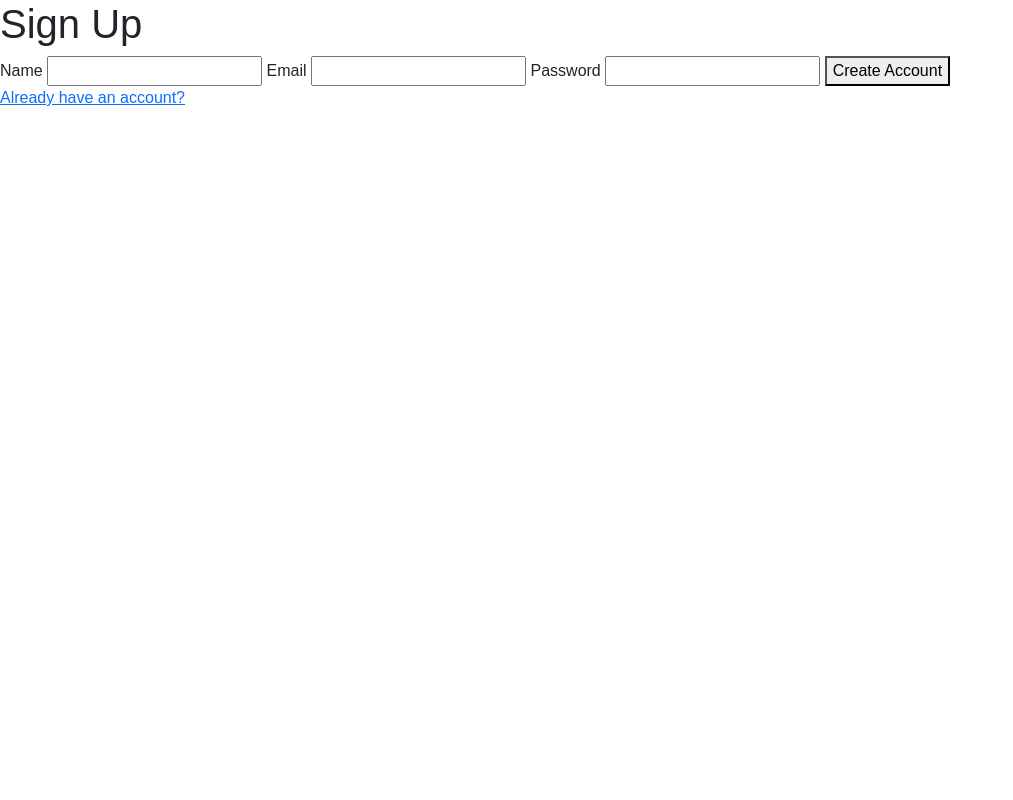
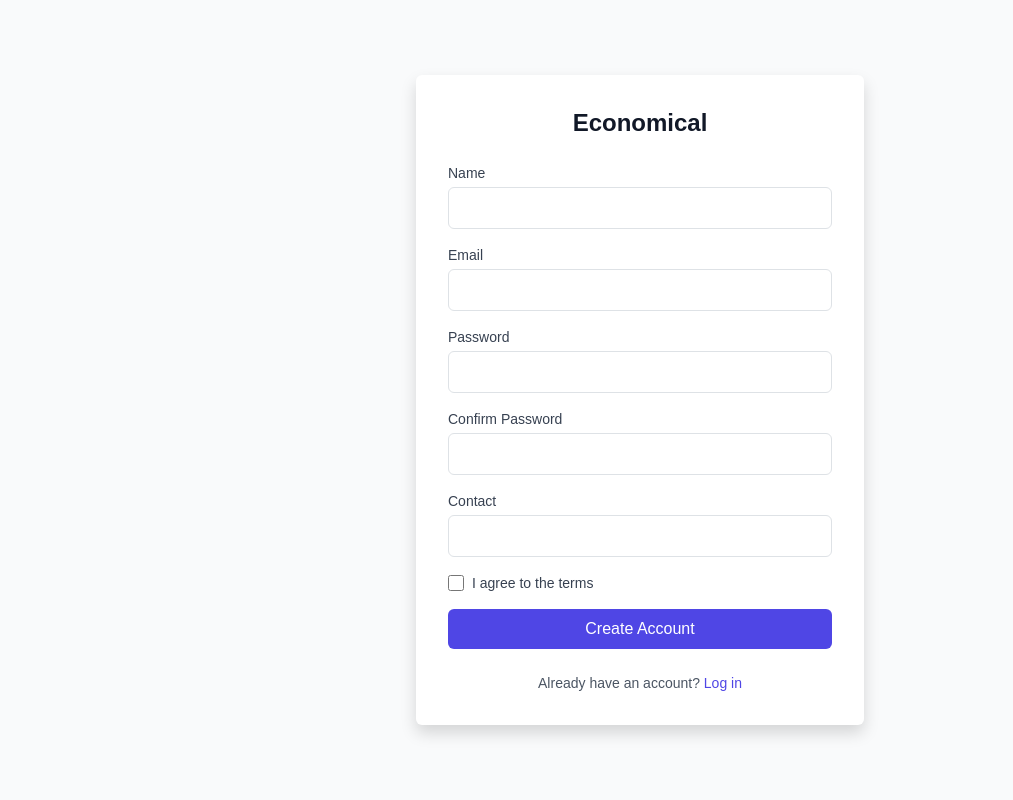
Before and after one commit to flyingtext/economical, a Flask app: page /auth/signup in a window 1280 px wide. Shown: the whole page, without its empty margins (0-1013 px from the left). Run offline with Flask 3, Linux system fonts and the light colour scheme; some libraries are stand-ins or nearby versions.

Commit message:
Add full signup flow with validation

```diff
--- a/routes/auth.py
+++ b/routes/auth.py
@@ -8,6 +8,23 @@ from flask import (
     url_for,
     jsonify,
 )
+import re
+
+# Simple in-memory store for registered users
+registered_users: list[dict] = []
+
+
+def _is_strong_password(password: str) -> bool:
+    """Basic password strength check."""
+    if len(password) < 8:
+        return False
+    if not re.search(r"[A-Z]", password):
+        return False
+    if not re.search(r"[a-z]", password):
+        return False
+    if not re.search(r"\d", password):
+        return False
+    return True
 
 bp = Blueprint("auth", __name__, url_prefix="/auth")
 
@@ -16,6 +33,7 @@ bp = Blueprint("auth", __name__, url_prefix="/auth")
 def login():
     """Render the login page and handle basic login submissions."""
     error = None
+    success = request.args.get("success")
     if request.method == "POST":
         email = request.form.get("email", "")
         password = request.form.get("password", "")
@@ -25,13 +43,49 @@ def login():
         error = "Invalid credentials"
         if request.headers.get("X-Requested-With") == "XMLHttpRequest":
             return jsonify({"error": error}), 400
-    return render_template("auth/login.html", error=error)
+    return render_template("auth/login.html", error=error, success=success)
 
 
-@bp.get("/signup")
+@bp.route("/signup", methods=["GET", "POST"])
 def signup():
-    """Render the sign up page."""
-    return render_template("auth/signup.html")
+    """Render the sign up page and handle registrations."""
+    error = None
+    if request.method == "POST":
+        name = request.form.get("name", "").strip()
+        email = request.form.get("email", "").strip().lower()
+        password = request.form.get("password", "")
+        confirm = request.form.get("confirm", "")
+        contact = request.form.get("contact", "").strip()
+        terms = request.form.get("terms")
+        if not all([name, email, password, confirm, contact, terms]):
+            error = "All fields are required"
+        elif password != confirm:
+            error = "Passwords do not match"
+        elif not _is_strong_password(password):
+            error = "Password too weak"
+        elif any(u["email"] == email for u in registered_users):
+            error = "Email already registered"
+        if error is None:
+            registered_users.append(
+                {
+                    "name": name,
+                    "email": email,
+                    "password": password,
+                    "contact": contact,
+                }
+            )
+            return redirect(url_for("auth.login", success="Account created. Please log in."))
+        if request.headers.get("X-Requested-With") == "XMLHttpRequest":
+            return jsonify({"error": error}), 400
+    return render_template("auth/signup.html", error=error)
+
+
+@bp.get("/check-email")
+def check_email():
+    """AJAX endpoint to check for existing email."""
+    email = request.args.get("email", "").strip().lower()
+    exists = any(u["email"] == email for u in registered_users)
+    return jsonify({"exists": exists})
 
 
 @bp.get("/password-reset")
--- a/templates/auth/signup.html
+++ b/templates/auth/signup.html
@@ -1,14 +1,135 @@
 {% extends 'base.html' %}
+{% block head %}
+  <script src="https://cdn.tailwindcss.com"></script>
+{% endblock %}
 {% block content %}
-<h1>Sign Up</h1>
-<form method="post">
-  <label for="name">Name</label>
-  <input id="name" type="text" name="name" required>
-  <label for="email">Email</label>
-  <input id="email" type="email" name="email" required>
-  <label for="password">Password</label>
-  <input id="password" type="password" name="password" required>
-  <button type="submit">Create Account</button>
-</form>
-<p><a href="/auth/login">Already have an account?</a></p>
+<div class="flex min-h-screen items-center justify-center bg-gray-50">
+  <div class="w-full max-w-md space-y-6 rounded bg-white p-8 shadow">
+    <div class="text-center">
+      <a href="/" class="flex flex-col items-center" aria-label="Home">
+        <span class="text-2xl font-bold text-gray-900">Economical</span>
+      </a>
+    </div>
+    {% if error %}
+    <div id="errorBanner" class="rounded bg-red-100 p-3 text-red-700" role="alert">{{ error }}</div>
+    {% else %}
+    <div id="errorBanner" class="hidden rounded bg-red-100 p-3 text-red-700" role="alert"></div>
+    {% endif %}
+    <form id="signupForm" method="post" class="space-y-4" aria-describedby="errorBanner">
+      <div>
+        <label for="name" class="block text-sm font-medium text-gray-700">Name</label>
+        <input id="name" type="text" name="name" required class="mt-1 w-full rounded border border-gray-300 p-2 focus:border-indigo-500 focus:ring-indigo-500" />
+      </div>
+      <div>
+        <label for="email" class="block text-sm font-medium text-gray-700">Email</label>
+        <input id="email" type="email" name="email" required autocomplete="email" class="mt-1 w-full rounded border border-gray-300 p-2 focus:border-indigo-500 focus:ring-indigo-500" />
+        <p id="emailFeedback" class="mt-1 hidden text-sm text-red-600"></p>
+      </div>
+      <div>
+        <label for="password" class="block text-sm font-medium text-gray-700">Password</label>
+        <input id="password" type="password" name="password" required class="mt-1 w-full rounded border border-gray-300 p-2 focus:border-indigo-500 focus:ring-indigo-500" />
+        <p id="passwordStrength" class="mt-1 text-sm"></p>
+      </div>
+      <div>
+        <label for="confirm" class="block text-sm font-medium text-gray-700">Confirm Password</label>
+        <input id="confirm" type="password" name="confirm" required class="mt-1 w-full rounded border border-gray-300 p-2 focus:border-indigo-500 focus:ring-indigo-500" />
+      </div>
+      <div>
+        <label for="contact" class="block text-sm font-medium text-gray-700">Contact</label>
+        <input id="contact" type="text" name="contact" required class="mt-1 w-full rounded border border-gray-300 p-2 focus:border-indigo-500 focus:ring-indigo-500" />
+      </div>
+      <div class="flex items-center">
+        <input id="terms" type="checkbox" name="terms" class="h-4 w-4 rounded border-gray-300 text-indigo-600 focus:ring-indigo-500" required />
+        <label for="terms" class="ml-2 text-sm text-gray-700">I agree to the terms</label>
+      </div>
+      <button id="submitBtn" type="submit" class="flex w-full items-center justify-center rounded bg-indigo-600 px-4 py-2 font-medium text-white hover:bg-indigo-700 focus:outline-none focus:ring-2 focus:ring-indigo-500 focus:ring-offset-2">
+        <svg id="spinner" class="hidden mr-2 h-5 w-5 animate-spin text-white" xmlns="http://www.w3.org/2000/svg" fill="none" viewBox="0 0 24 24" aria-hidden="true">
+          <circle class="opacity-25" cx="12" cy="12" r="10" stroke="currentColor" stroke-width="4"></circle>
+          <path class="opacity-75" fill="currentColor" d="M4 12a8 8 0 018-8v4a4 4 0 00-4 4H4z"></path>
+        </svg>
+        Create Account
+      </button>
+    </form>
+    <p class="text-center text-sm text-gray-600">
+      Already have an account?
+      <a href="/auth/login" class="text-indigo-600 hover:underline">Log in</a>
+    </p>
+  </div>
+</div>
 {% endblock %}
+{% block scripts %}
+<script>
+function evaluateStrength(p) {
+  let score = 0;
+  if (p.length >= 8) score++;
+  if (/[A-Z]/.test(p)) score++;
+  if (/[a-z]/.test(p)) score++;
+  if (/\d/.test(p)) score++;
+  if (/[^A-Za-z0-9]/.test(p)) score++;
+  return score;
+}
+const passwordInput = document.getElementById('password');
+const strengthEl = document.getElementById('passwordStrength');
+passwordInput.addEventListener('input', function() {
+  const val = passwordInput.value;
+  const score = evaluateStrength(val);
+  let text = 'Weak';
+  let color = 'text-red-600';
+  if (score >= 4) { text = 'Strong'; color = 'text-green-600'; }
+  else if (score >= 3) { text = 'Medium'; color = 'text-yellow-600'; }
+  strengthEl.textContent = val ? text : '';
+  strengthEl.className = 'mt-1 text-sm ' + color;
+});
+
+const emailInput = document.getElementById('email');
+const emailFeedback = document.getElementById('emailFeedback');
+emailInput.addEventListener('blur', async function() {
+  const email = emailInput.value;
+  if (!email) return;
+  try {
+    const res = await fetch(`/auth/check-email?email=${encodeURIComponent(email)}`);
+    const data = await res.json();
+    if (data.exists) {
+      emailFeedback.textContent = 'Email already registered';
+      emailFeedback.classList.remove('hidden');
+    } else {
+      emailFeedback.classList.add('hidden');
+    }
+  } catch (_) {}
+});
+
+document.getElementById('signupForm').addEventListener('submit', async function(e) {
+  e.preventDefault();
+  const form = e.target;
+  const button = document.getElementById('submitBtn');
+  const spinner = document.getElementById('spinner');
+  const errorBanner = document.getElementById('errorBanner');
+  errorBanner.classList.add('hidden');
+  button.disabled = true;
+  spinner.classList.remove('hidden');
+  const formData = new FormData(form);
+  try {
+    const response = await fetch(form.action, {
+      method: 'POST',
+      body: formData,
+      headers: { 'X-Requested-With': 'XMLHttpRequest' }
+    });
+    if (response.redirected) {
+      window.location.href = response.url;
+      return;
+    }
+    if (!response.ok) {
+      const data = await response.json();
+      errorBanner.textContent = data.error || 'Sign up failed';
+      errorBanner.classList.remove('hidden');
+    }
+  } catch (err) {
+    errorBanner.textContent = 'Network error';
+    errorBanner.classList.remove('hidden');
+  } finally {
+    spinner.classList.add('hidden');
+    button.disabled = false;
+  }
+});
+</script>
+{% endblock %}
```
Also changed, not shown: templates/auth/login.html (+7 -0 lines).
